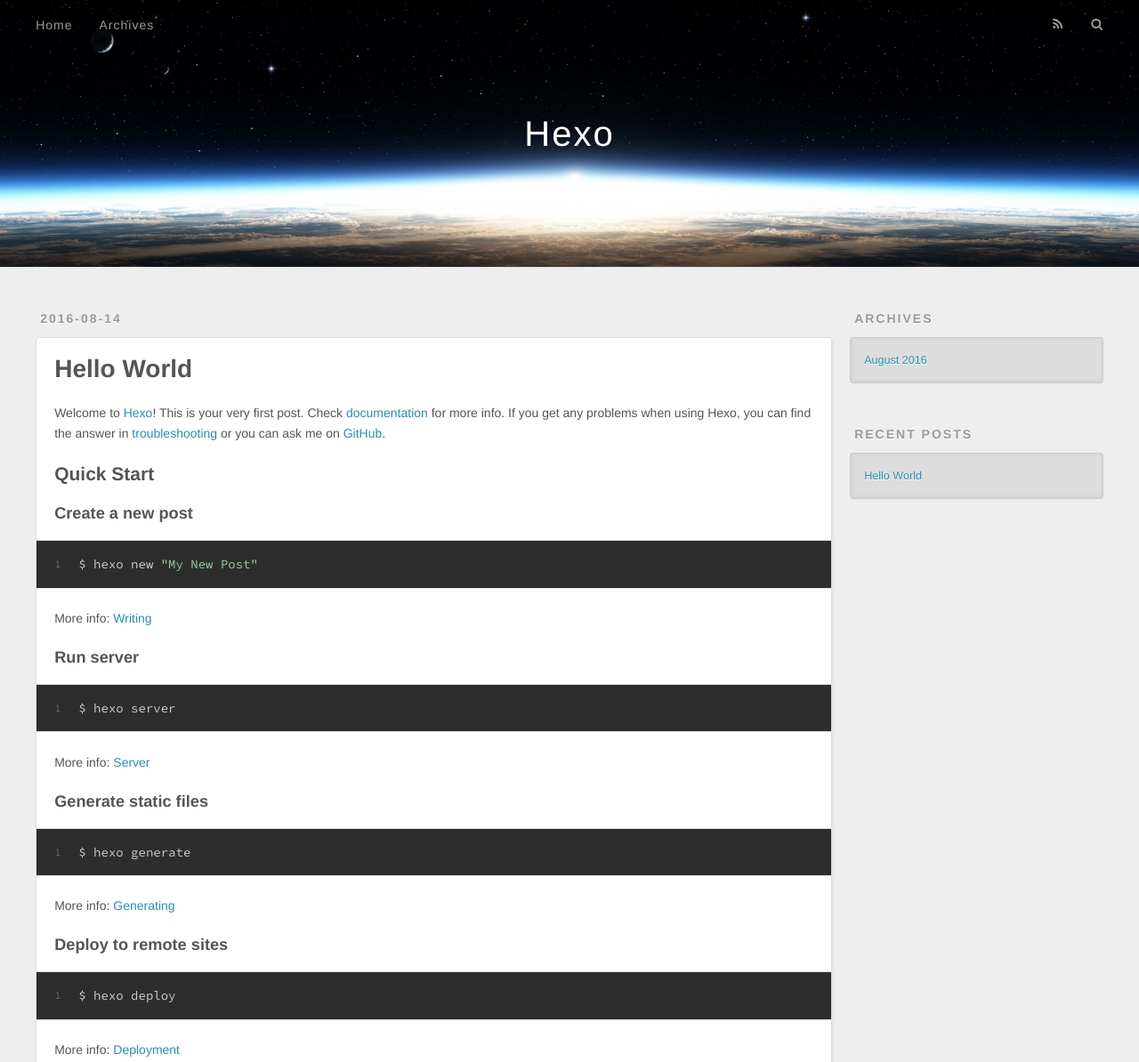
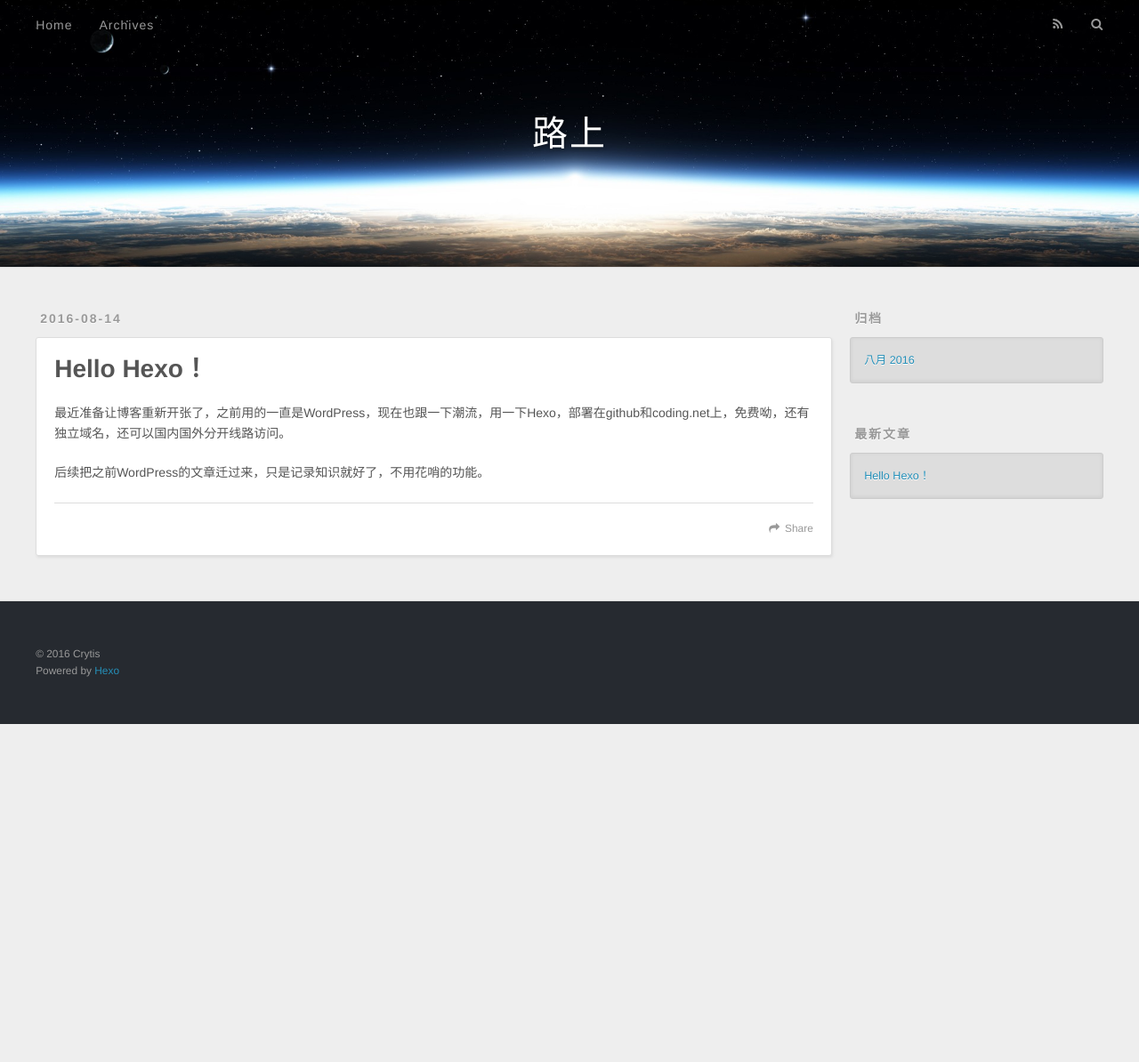
Before and after one commit to CrytisMT/crytisMT.github.io, a plain HTML site: page index.html in a window 1280 px wide. Shown: the top 1194 px of the page at 89% size. After the commit the page ends 814 px from the top, so only its background shows below. Drawn offline with nearby package versions, Linux system fonts and the light colour scheme.

Commit message:
Site updated: 2016-08-14 14:54:12

```diff
--- a/index.html
+++ b/index.html
@@ -3,16 +3,16 @@
 <head>
   <meta charset="utf-8">
 
-  <title>Hexo</title>
+  <title>路上</title>
   <meta name="viewport" content="width=device-width, initial-scale=1, maximum-scale=1">
   <meta property="og:type" content="website">
-<meta property="og:title" content="Hexo">
-<meta property="og:url" content="http://yoursite.com/index.html">
-<meta property="og:site_name" content="Hexo">
+<meta property="og:title" content="路上">
+<meta property="og:url" content="http://maitaidan.com/index.html">
+<meta property="og:site_name" content="路上">
 <meta name="twitter:card" content="summary">
-<meta name="twitter:title" content="Hexo">
+<meta name="twitter:title" content="路上">
 
-    <link rel="alternate" href="/atom.xml" title="Hexo" type="application/atom+xml">
+    <link rel="alternate" href="/atom.xml" title="路上" type="application/atom+xml">
 
 
     <link rel="icon" href="/favicon.png">
@@ -33,7 +33,7 @@
   <div id="header-outer" class="outer">
     <div id="header-title" class="inner">
       <h1 id="logo-wrap">
-        <a href="/" id="logo">Hexo</a>
+        <a href="/" id="logo">路上</a>
       </h1>
 
     </div>
@@ -50,10 +50,10 @@
 
           <a id="nav-rss-link" class="nav-icon" href="/atom.xml" title="RSS Feed"></a>
 
-        <a id="nav-search-btn" class="nav-icon" title="Search"></a>
+        <a id="nav-search-btn" class="nav-icon" title="搜索"></a>
       </nav>
       <div id="search-form-wrap">
-        <form action="//google.com/search" method="get" accept-charset="UTF-8" class="search-form"><input type="search" name="q" results="0" class="search-form-input" placeholder="Search"><button type="submit" class="search-form-submit">&#xF002;</button><input type="hidden" name="sitesearch" value="http://yoursite.com"></form>
+        <form action="//google.com/search" method="get" accept-charset="UTF-8" class="search-form"><input type="search" name="q" results="0" class="search-form-input" placeholder="Search"><button type="submit" class="search-form-submit">&#xF002;</button><input type="hidden" name="sitesearch" value="http://maitaidan.com"></form>
       </div>
     </div>
   </div>
@@ -75,7 +75,7 @@
 
 
     <h1 itemprop="name">
-      <a class="article-title" href="/2016/08/14/hello-world/">Hello World</a>
+      <a class="article-title" href="/2016/08/14/hello-world/">Hello Hexo！</a>
     </h1>
 
 
@@ -83,20 +83,13 @@
 
     <div class="article-entry" itemprop="articleBody">
 
-        <p>Welcome to <a href="https://hexo.io/" target="_blank" rel="external">Hexo</a>! This is your very first post. Check <a href="https://hexo.io/docs/" target="_blank" rel="external">documentation</a> for more info. If you get any problems when using Hexo, you can find the answer in <a href="https://hexo.io/docs/troubleshooting.html" target="_blank" rel="external">troubleshooting</a> or you can ask me on <a href="https://github.com/hexojs/hexo/issues" target="_blank" rel="external">GitHub</a>.</p>
-<h2 id="Quick-Start"><a href="#Quick-Start" class="headerlink" title="Quick Start"></a>Quick Start</h2><h3 id="Create-a-new-post"><a href="#Create-a-new-post" class="headerlink" title="Create a new post"></a>Create a new post</h3><figure class="highlight bash"><table><tr><td class="gutter"><pre><div class="line">1</div></pre></td><td class="code"><pre><div class="line">$ hexo new <span class="string">"My New Post"</span></div></pre></td></tr></table></figure>
-<p>More info: <a href="https://hexo.io/docs/writing.html" target="_blank" rel="external">Writing</a></p>
-<h3 id="Run-server"><a href="#Run-server" class="headerlink" title="Run server"></a>Run server</h3><figure class="highlight bash"><table><tr><td class="gutter"><pre><div class="line">1</div></pre></td><td class="code"><pre><div class="line">$ hexo server</div></pre></td></tr></table></figure>
-<p>More info: <a href="https://hexo.io/docs/server.html" target="_blank" rel="external">Server</a></p>
-<h3 id="Generate-static-files"><a href="#Generate-static-files" class="headerlink" title="Generate static files"></a>Generate static files</h3><figure class="highlight bash"><table><tr><td class="gutter"><pre><div class="line">1</div></pre></td><td class="code"><pre><div class="line">$ hexo generate</div></pre></td></tr></table></figure>
-<p>More info: <a href="https://hexo.io/docs/generating.html" target="_blank" rel="external">Generating</a></p>
-<h3 id="Deploy-to-remote-sites"><a href="#Deploy-to-remote-sites" class="headerlink" title="Deploy to remote sites"></a>Deploy to remote sites</h3><figure class="highlight bash"><table><tr><td class="gutter"><pre><div class="line">1</div></pre></td><td class="code"><pre><div class="line">$ hexo deploy</div></pre></td></tr></table></figure>
-<p>More info: <a href="https://hexo.io/docs/deployment.html" target="_blank" rel="external">Deployment</a></p>
+        <p>最近准备让博客重新开张了，之前用的一直是WordPress，现在也跟一下潮流，用一下Hexo，部署在github和coding.net上，免费呦，还有独立域名，还可以国内国外分开线路访问。</p>
+<p>后续把之前WordPress的文章迁过来，只是记录知识就好了，不用花哨的功能。</p>
 
 
     </div>
     <footer class="article-footer">
-      <a data-url="http://yoursite.com/2016/08/14/hello-world/" data-id="cirti6m6i0000z8tql37uerwq" class="article-share-link">Share</a>
+      <a data-url="http://maitaidan.com/2016/08/14/hello-world/" data-id="ciru8dip00000y4tqylm65esf" class="article-share-link">Share</a>
 
 
     </footer>
@@ -121,9 +114,9 @@
 
 
   <div class="widget-wrap">
-    <h3 class="widget-title">Archives</h3>
+    <h3 class="widget-title">归档</h3>
     <div class="widget">
-      <ul class="archive-list"><li class="archive-list-item"><a class="archive-list-link" href="/archives/2016/08/">August 2016</a></li></ul>
+      <ul class="archive-list"><li class="archive-list-item"><a class="archive-list-link" href="/archives/2016/08/">八月 2016</a></li></ul>
     </div>
   </div>
 
@@ -131,12 +124,12 @@
 
 
   <div class="widget-wrap">
-    <h3 class="widget-title">Recent Posts</h3>
+    <h3 class="widget-title">最新文章</h3>
     <div class="widget">
       <ul>
 
           <li>
-            <a href="/2016/08/14/hello-world/">Hello World</a>
+            <a href="/2016/08/14/hello-world/">Hello Hexo！</a>
           </li>
 
       </ul>
@@ -151,7 +144,7 @@
 
   <div class="outer">
     <div id="footer-info" class="inner">
-      &copy; 2016 John Doe<br>
+      &copy; 2016 Crytis<br>
       Powered by <a href="http://hexo.io/" target="_blank">Hexo</a>
     </div>
   </div>
```
Also changed, not shown: 2016/08/14/hello-world/index.html (+25 -32 lines), archives/2016/08/index.html (+16 -16 lines), archives/2016/index.html (+16 -16 lines), archives/index.html (+16 -16 lines).
